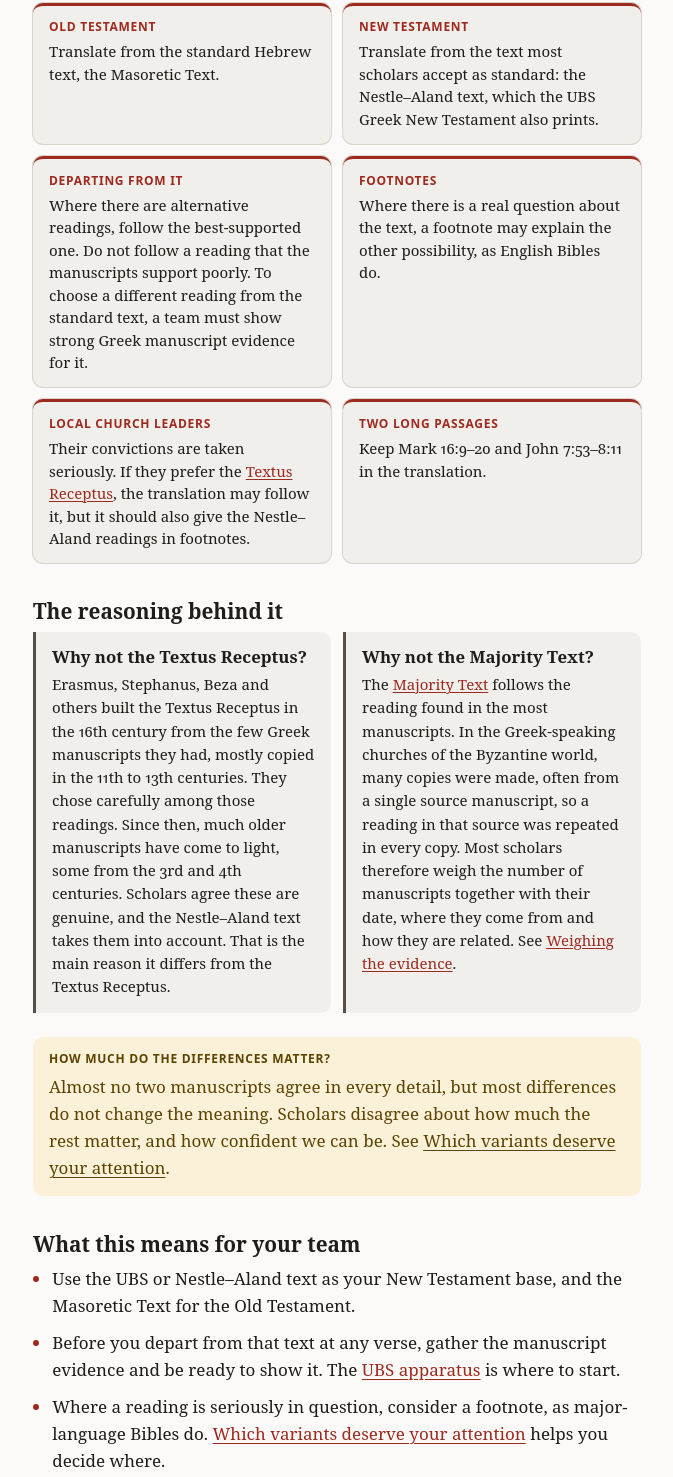
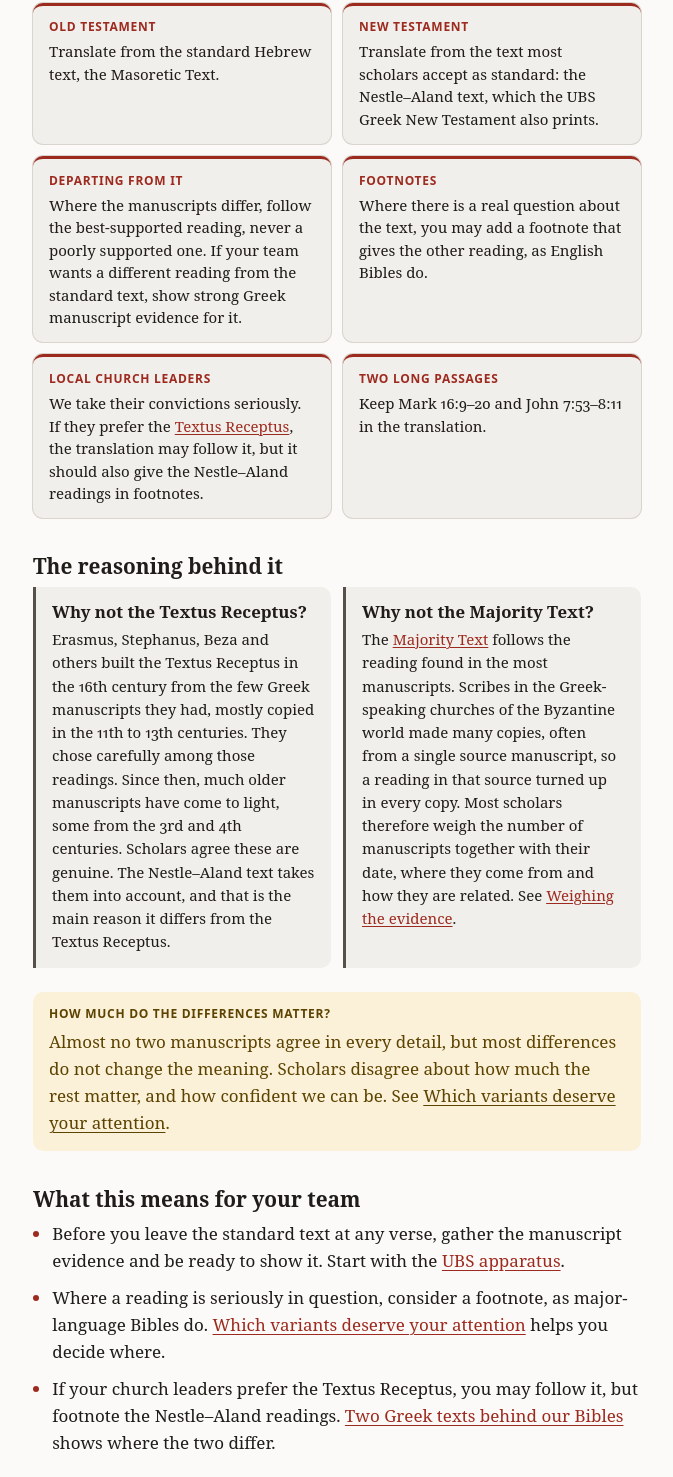
Before and after one commit to nlci-lab/textual-criticism, an Astro site: page /guide/text-policy in a window 1280 px wide. Shown: the part 476-1953 px from the top of the page, without its empty margins (111-784 px from the left). Built offline with nearby package versions, Linux system fonts and the light colour scheme; Astro itself is replaced by a stand-in of ours; a web font is replaced by a local one.

Commit message:
Text-policy guide: plainer wording; page banner reads 'under review'
Co-Authored-By: Claude Opus 5.5 <noreply@anthropic.com>

```diff
--- a/src/layouts/Context.astro
+++ b/src/layouts/Context.astro
@@ -17,7 +17,7 @@ const { title, description, label, sources, checked = false, lastChecked, wide =
     <h1>{title}</h1>
     {!checked && (
       <p class="notice">
-        <span class="tag">not yet checked</span> Written from the handbooks listed at the end, but not yet checked line by line against them. Use it as a guide, not as a source.
+        <span class="tag">under review</span> Written from the handbooks listed at the end, but not yet checked line by line against them. Use it as a guide, not as a source.
       </p>
     )}
     <slot />
--- a/src/pages/guide/text-policy.astro
+++ b/src/pages/guide/text-policy.astro
@@ -30,15 +30,15 @@ const reading = [
       </article>
       <article>
         <p class="k">Departing from it</p>
-        <p>Where there are alternative readings, follow the best-supported one. Do not follow a reading that the manuscripts support poorly. To choose a different reading from the standard text, a team must show strong Greek manuscript evidence for it.</p>
+        <p>Where the manuscripts differ, follow the best-supported reading, never a poorly supported one. If your team wants a different reading from the standard text, show strong Greek manuscript evidence for it.</p>
       </article>
       <article>
         <p class="k">Footnotes</p>
-        <p>Where there is a real question about the text, a footnote may explain the other possibility, as English Bibles do.</p>
+        <p>Where there is a real question about the text, you may add a footnote that gives the other reading, as English Bibles do.</p>
       </article>
       <article>
         <p class="k">Local church leaders</p>
-        <p>Their convictions are taken seriously. If they prefer the <a href={url('glossary/#tr')}>Textus Receptus</a>, the translation may follow it, but it should also give the Nestle–Aland readings in footnotes.</p>
+        <p>We take their convictions seriously. If they prefer the <a href={url('glossary/#tr')}>Textus Receptus</a>, the translation may follow it, but it should also give the Nestle–Aland readings in footnotes.</p>
       </article>
       <article>
         <p class="k">Two long passages</p>
@@ -51,11 +51,11 @@ const reading = [
   <div class="why">
     <div class="why-card">
       <h3>Why not the Textus Receptus?</h3>
-      <p>Erasmus, Stephanus, Beza and others built the Textus Receptus in the 16th century from the few Greek manuscripts they had, mostly copied in the 11th to 13th centuries. They chose carefully among those readings. Since then, much older manuscripts have come to light, some from the 3rd and 4th centuries. Scholars agree these are genuine, and the Nestle–Aland text takes them into account. That is the main reason it differs from the Textus Receptus.</p>
+      <p>Erasmus, Stephanus, Beza and others built the Textus Receptus in the 16th century from the few Greek manuscripts they had, mostly copied in the 11th to 13th centuries. They chose carefully among those readings. Since then, much older manuscripts have come to light, some from the 3rd and 4th centuries. Scholars agree these are genuine. The Nestle–Aland text takes them into account, and that is the main reason it differs from the Textus Receptus.</p>
     </div>
     <div class="why-card">
       <h3>Why not the Majority Text?</h3>
-      <p>The <a href={url('w/byz/')}>Majority Text</a> follows the reading found in the most manuscripts. In the Greek-speaking churches of the Byzantine world, many copies were made, often from a single source manuscript, so a reading in that source was repeated in every copy. Most scholars therefore weigh the number of manuscripts together with their date, where they come from and how they are related. See <a href={url('guide/weighing-evidence/')}>Weighing the evidence</a>.</p>
+      <p>The <a href={url('w/byz/')}>Majority Text</a> follows the reading found in the most manuscripts. Scribes in the Greek-speaking churches of the Byzantine world made many copies, often from a single source manuscript, so a reading in that source turned up in every copy. Most scholars therefore weigh the number of manuscripts together with their date, where they come from and how they are related. See <a href={url('guide/weighing-evidence/')}>Weighing the evidence</a>.</p>
     </div>
   </div>
 
@@ -66,8 +66,7 @@ const reading = [
 
   <h2>What this means for your team</h2>
   <ul class="todo">
-    <li>Use the UBS or Nestle–Aland text as your New Testament base, and the Masoretic Text for the Old Testament.</li>
-    <li>Before you depart from that text at any verse, gather the manuscript evidence and be ready to show it. The <a href={url('guide/apparatus/')}>UBS apparatus</a> is where to start.</li>
+    <li>Before you leave the standard text at any verse, gather the manuscript evidence and be ready to show it. Start with the <a href={url('guide/apparatus/')}>UBS apparatus</a>.</li>
     <li>Where a reading is seriously in question, consider a footnote, as major-language Bibles do. <a href={url('guide/which-variants-matter/')}>Which variants deserve your attention</a> helps you decide where.</li>
     <li>If your church leaders prefer the Textus Receptus, you may follow it, but footnote the Nestle–Aland readings. <a href={url('guide/base-texts/')}>Two Greek texts behind our Bibles</a> shows where the two differ.</li>
   </ul>
```
